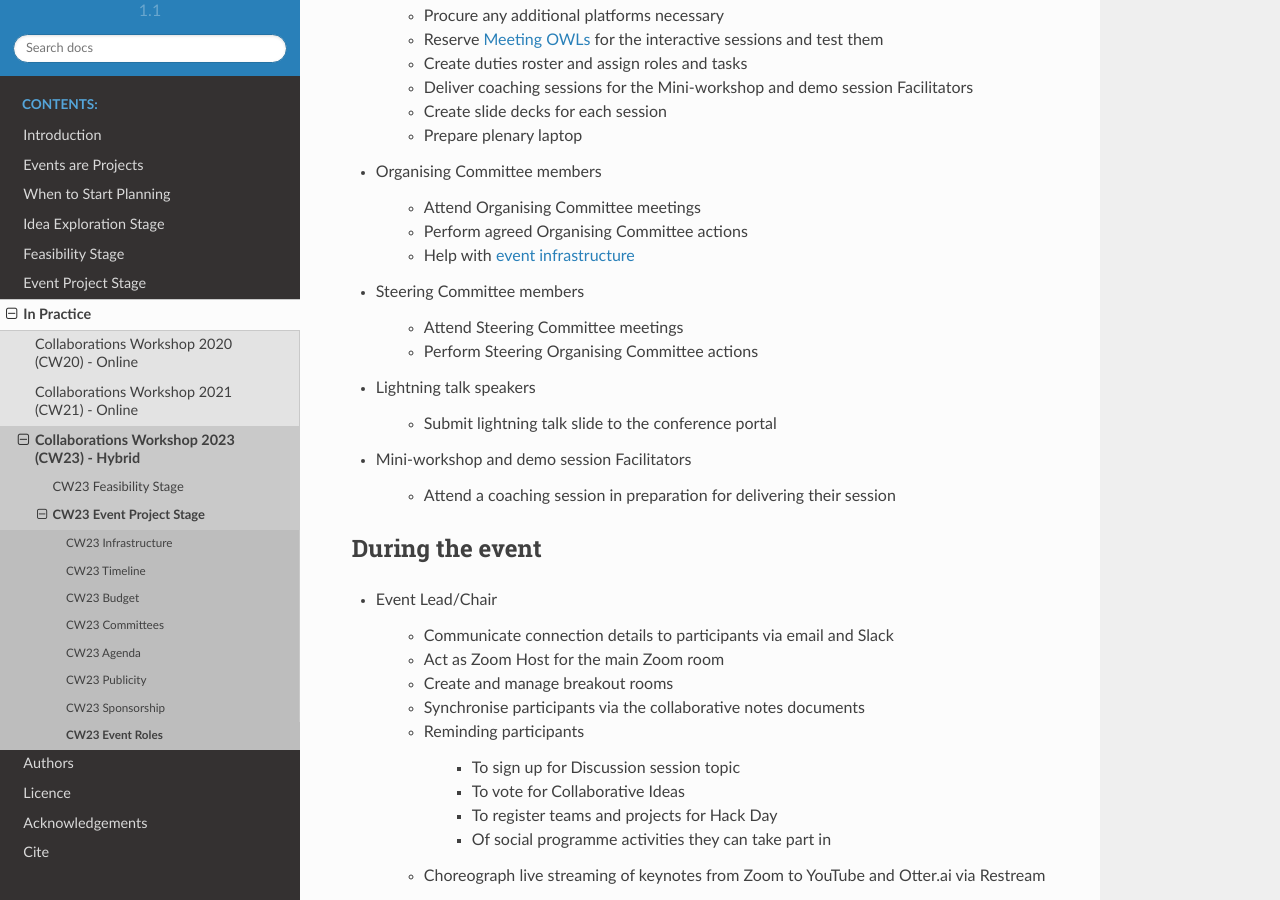
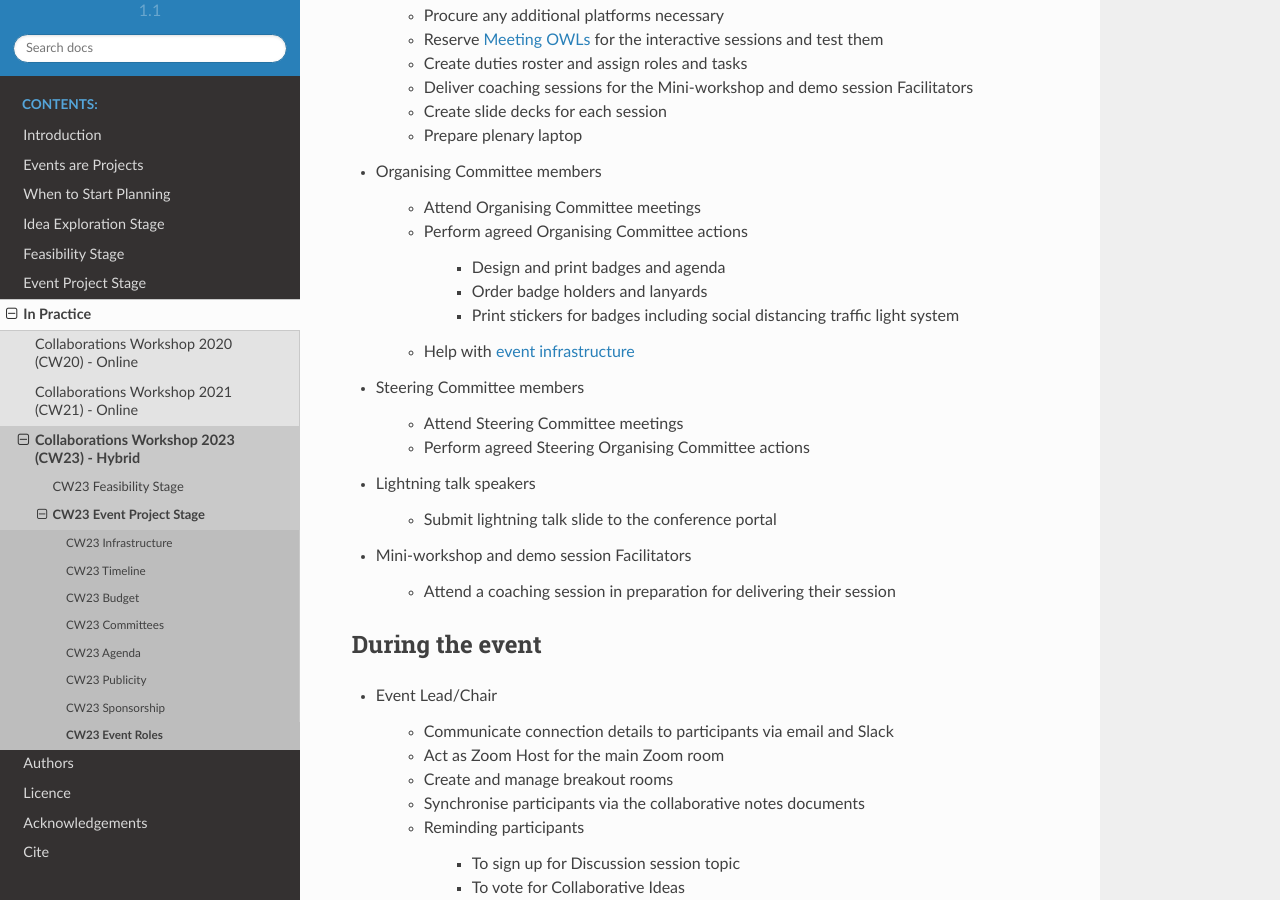
Before and after one commit to softwaresaved/event-organisation-guide, a Sphinx documentation site: the page built from docs/eog/eog-in-practice/cw23/event-project-stage/eps-event-roles.rst, in a window 1280 px wide and 900 px high, scrolled down 1160 px. Built offline with Sphinx 7.4.7 and the Read the Docs theme 2.0.0, drawn with Linux system fonts in a browser that asks for light colours; pages that are not in the unit, such as notebooks, are missing from menus.

Commit message:
Update eps-event-roles.rst

```diff
--- a/docs/eog/eog-in-practice/cw23/event-project-stage/eps-event-roles.rst
+++ b/docs/eog/eog-in-practice/cw23/event-project-stage/eps-event-roles.rst
@@ -46,12 +46,17 @@ Before the event
 
    - Attend Organising Committee meetings
    - Perform agreed Organising Committee actions
+
+      - Design and print badges and agenda
+      - Order badge holders and lanyards
+      - Print stickers for badges including social distancing traffic light system
+
    - Help with :ref:`event infrastructure <cw23-eps-infrastructure>`
 
 - Steering Committee members
 
    - Attend Steering Committee meetings
-   - Perform Steering Organising Committee actions
+   - Perform agreed Steering Organising Committee actions
 
 - Lightning talk speakers
 
```
